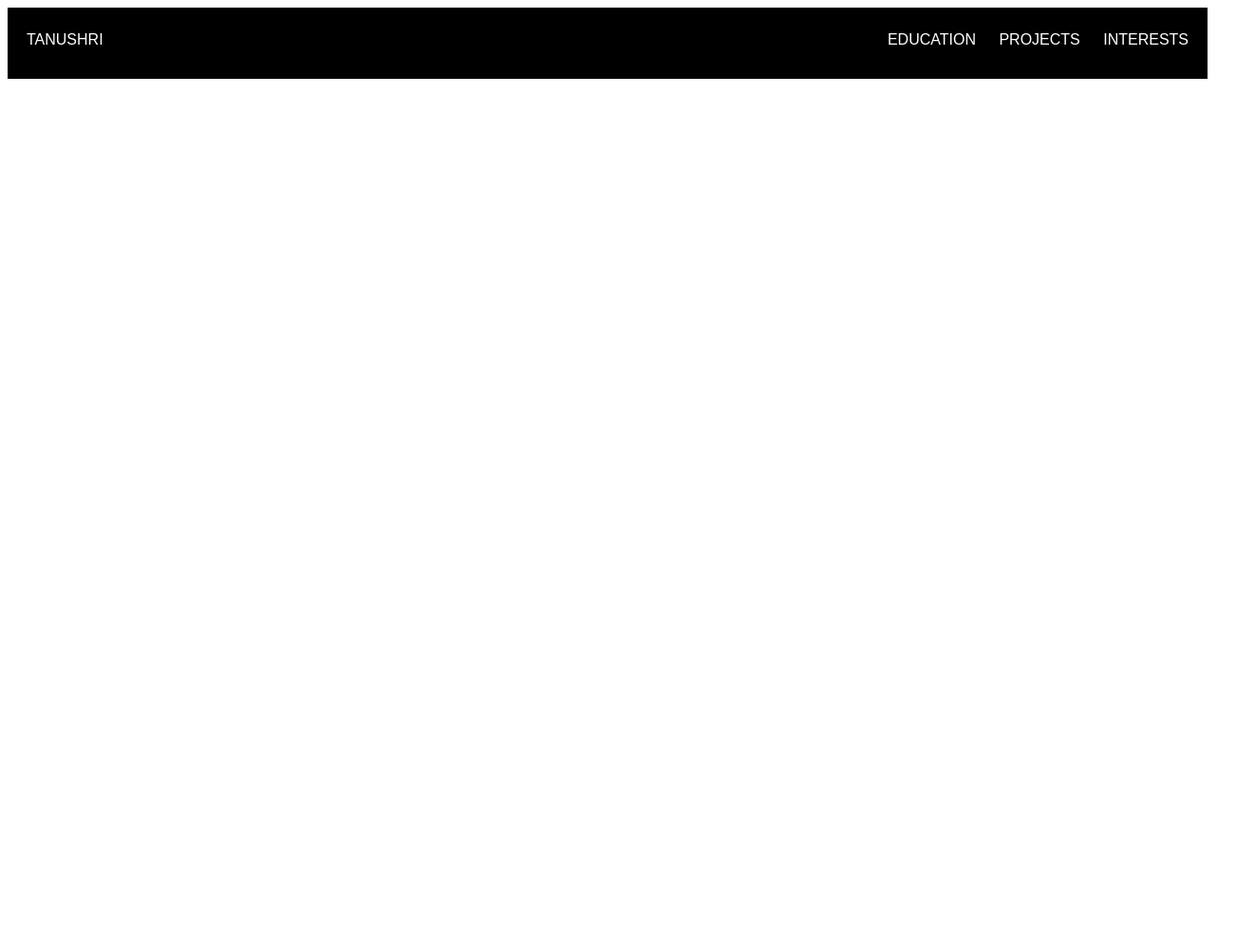
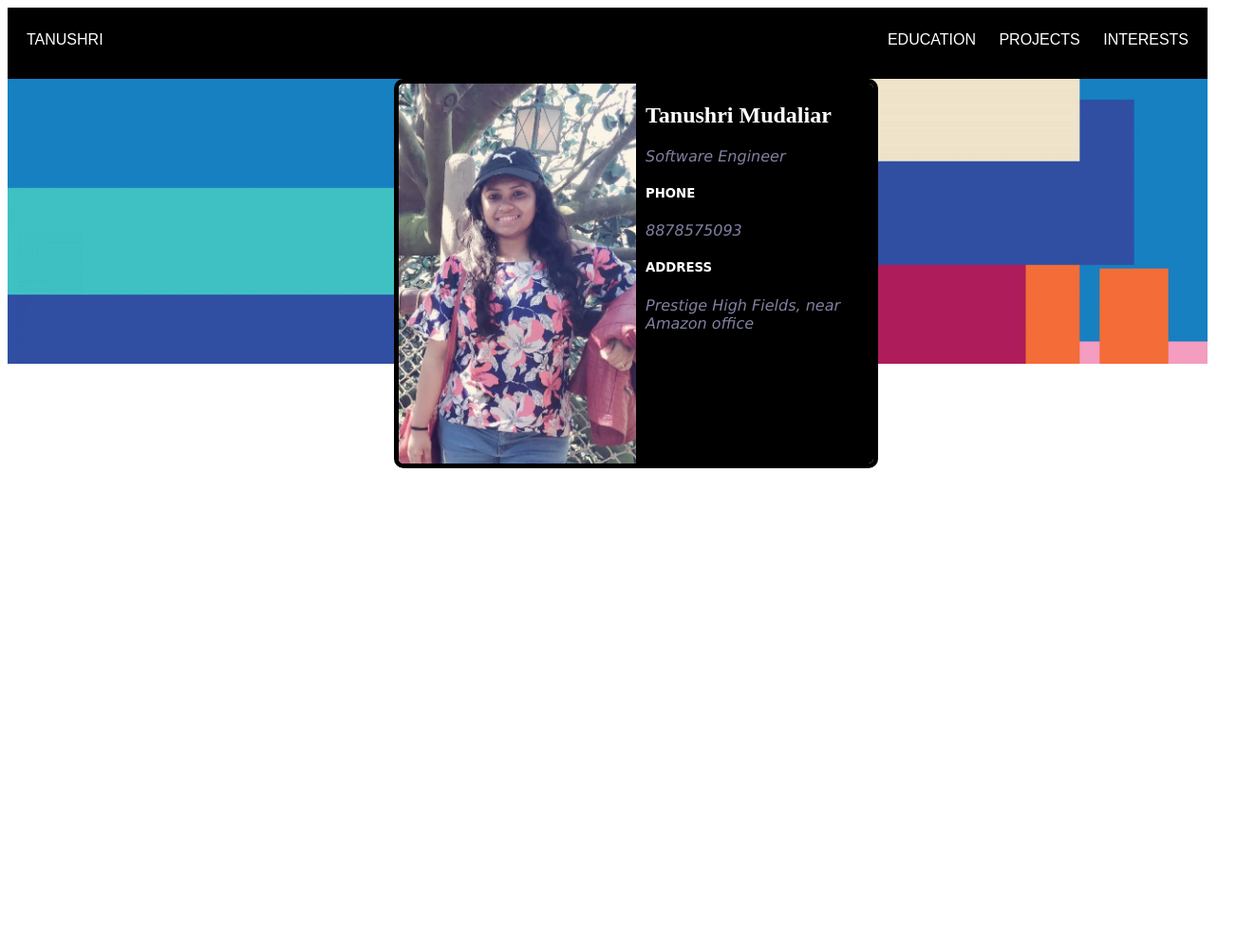
Before and after one commit to tanushri-m/web-development, a plain HTML site: page index.html in a window 1280 px wide. Shown: the top 996 px of the page at 95% size, 1302 px wide, since content can reach past the window. Before the commit the page ends 800 px from the top, so only its background shows below. Drawn offline with Linux system fonts and the light colour scheme.

Commit message:
Created Home page

```diff
--- a/index.html
+++ b/index.html
@@ -9,13 +9,49 @@
             <div class = "upper-heading">
                 <span class = "left"> TANUSHRI</span>
                 <div class = "right">
-                    <span><a href = "#"> EDUCATION</a></span>
-                    <span><a href = "#"> PROJECTS</a></span>
+                    <span><a href = "#details"> EDUCATION</a></span>
+                    <span><a href = "#qualifucations"> PROJECTS</a></span>
                     <span><a href = "#"> INTERESTS </a></span>
                 </div>
             </div>
         </div>
         <div class="clear-fix"></div>
+        <div class = "rectangle">
+             <img src ='./images/186336.jpg'>
+        </div>
+        <div class = "overlap">
+            <div class = "intro-container">
+                <div class = "sub-container-left">
+                    <img src ='./images/tanushri.jpg'>
+                </div>
+                <div class = "sub-container-right">
+                    <div class = "intro-content">
+                        <h2>Tanushri Mudaliar</h2>
+                        <p>Software Engineer</p>
+                    </div>
+                    <div class = "intro-content">
+                        <h5>PHONE</h5>
+                        <p> 8878575093</p>
+                    </div>
+                    <div class = "intro-content">
+                            <h5>ADDRESS</h5>
+                            <p > Prestige High Fields, near Amazon office</p>
+                    </div>
+                </div>
+                <div class="clear-fix"></div>
+                <div class = "horizontal"></div>
+            </div>
+            <div style="height:500px"></div>
+            <div id="details">
+                <h1>Asdasd ASd asd</h1>
+                <label>Lorem, ipsum dolor sit amet consectetur adipisicing elit.
+                    Itaque eaque maxime provident! Dignissimos delectus sit nemo ipsa quod repellendus modi? Quae cupiditate maiores repellendus dignissimos, odio pariatur voluptatum commodi tempora.</label>
+            </div>
+            <div id = "qualifucations">
+                <p>Lorem ipsum, dolor sit amet consectetur adipisicing elit. Labore aliquam, molestias cumque, possimus, corporis eaque ullam ipsum vero atque consectetur reiciendis quaerat facere dolor temporibus harum nesciunt amet consequuntur! Beatae?</p>
+
+            </div>
+        </div>
 
     </body>
 
--- a/style.css
+++ b/style.css
@@ -12,7 +12,7 @@ h1 {
     width:100%;
     height: 50px;
     padding-top: 25px;
-    min-width: 500px;
+    min-width: 475+px;
 }
 .right{
     float: right;
@@ -42,3 +42,60 @@ a:hover{
 .clear-fix {
     clear: both;
 }
+
+img{
+    width: 100%;
+}
+.intro-container
+{
+    width: 500;
+    height: 400px;
+    border: 5px black solid;
+    margin: auto;
+    border-radius: 10px;
+    overflow:hidden;
+}
+.rectangle{
+    height: 300px;
+    overflow: hidden;
+}
+
+.sub-container-right
+{
+    float: right;
+    width: 50%;
+    margin: 0px;
+    background: black;
+    color: white;
+    height: 100%;
+}
+.sub-container-left
+{
+   float:left;
+   width:50%;
+   margin:0px;
+}
+.intro-content{
+    margin-left:10px;
+}
+.intro-content h5{
+    color:white;
+    font-family: cursive;
+}
+.intro-content p{
+    font-family: 'Lucida Sans', 'Lucida Sans Regular', 'Lucida Grande', 'Lucida Sans Unicode', Geneva, Verdana, sans-serif;
+    font-style: italic;
+    color:rgb(128, 128, 161);
+}
+.overlap{
+    top: -300px;
+    position: relative;
+    left: 30px;
+}
+.horizontal{
+    width: 100%;
+    height:50px;
+    background-color: black;
+    border: 5px black solid;
+
+}
```
Also changed, not shown: images/186336.jpg (added), images/tanushri.jpg (added).
